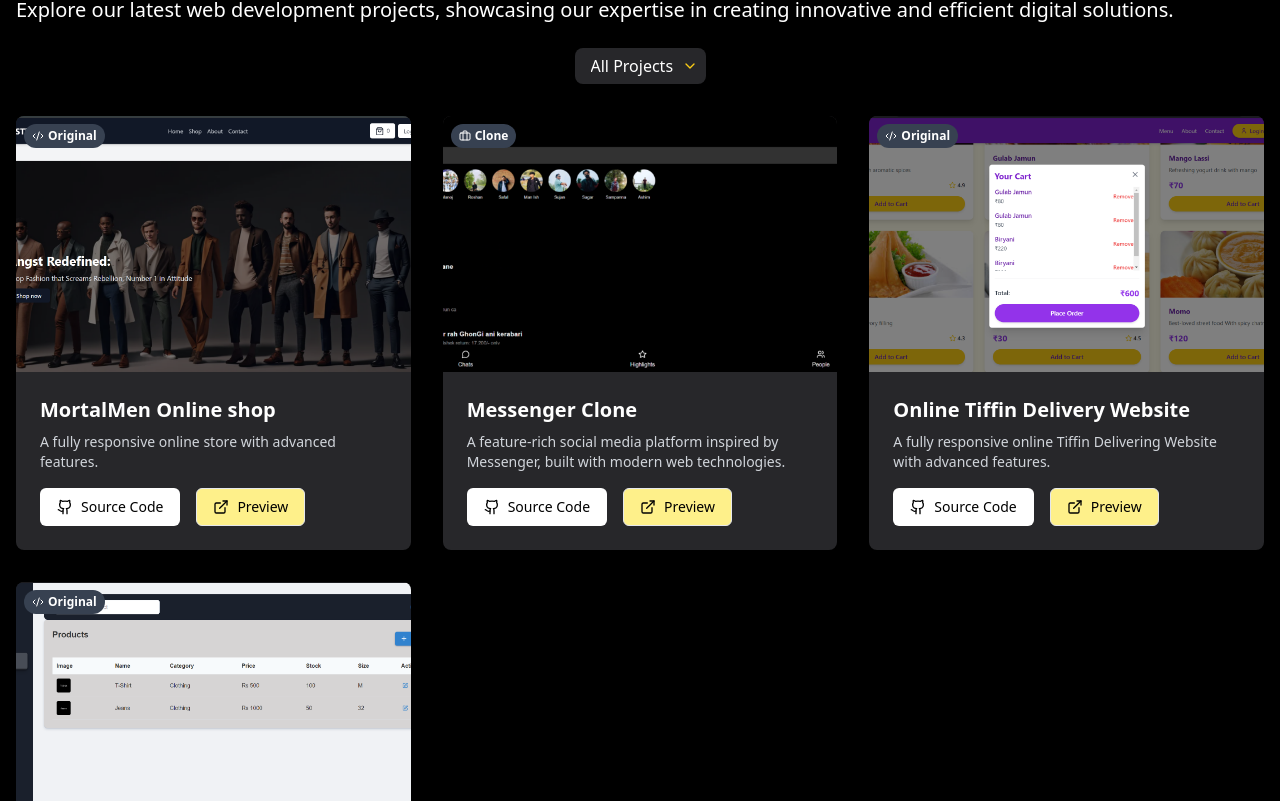
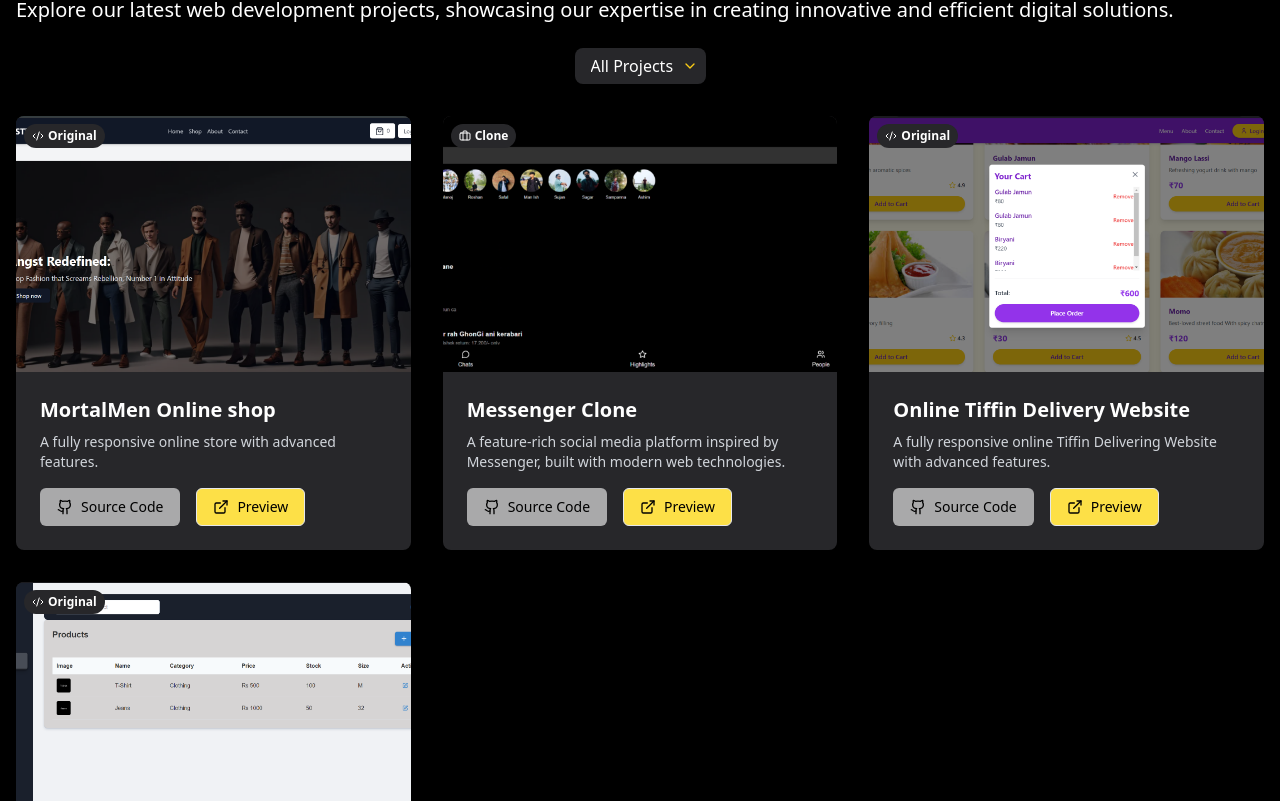
Before and after one commit to Seesonn/sisanwebsite, a React (Create React App) app: page / in a window 1280 px wide. Shown: the part 2219-3020 px from the top of the page. Built offline with nearby package versions, Linux system fonts and the light colour scheme.

Commit message:
Update port.js

```diff
--- a/src/port.js
+++ b/src/port.js
@@ -2168,7 +2168,7 @@ function ProjectCard({ project, theme }) {
           alt={`${project.title} - Image ${currentImageIndex + 1}`}
           className="absolute top-0 left-0 w-full h-full object-cover"
         />
-        <div className={`absolute top-2 left-2 px-2 py-1 rounded-full text-xs font-semibold flex items-center ${theme === 'dark' ? 'bg-gray-700 text-white' : 'bg-gray-200 text-black'}`}>
+        <div className={`absolute top-2 left-2 px-2 py-1 rounded-full text-xs font-semibold flex items-center ${theme === 'dark' ? 'bg-zinc-800 text-white' : 'bg-gray-200 text-black'}`}>
           {project.type === 'Original' && <Code2 className="mr-1 h-3 w-3" />}
           {project.type === 'Clone' && <Briefcase className="mr-1 h-3 w-3" />}
           {project.type}
@@ -2196,7 +2196,7 @@ function ProjectCard({ project, theme }) {
             href={project.githubUrl}
             target="_blank"
             rel="noopener noreferrer"
-            className={`flex items-center justify-center px-4 py-2 border border-transparent text-sm font-medium rounded-md text-black transition-colors duration-300 focus:outline-none focus:ring-2 focus:ring-offset-2 focus:ring-yellow-500 ${theme === 'dark' ? 'bg-white hover:bg-yellow-200 ' : 'bg-black/60 text-white hover:bg-black/80'}`}
+            className={`flex items-center justify-center px-4 py-2 border border-transparent text-sm font-medium rounded-md text-black transition-colors duration-300 focus:outline-none focus:ring-2 focus:ring-offset-2 focus:ring-yellow-500 ${theme === 'dark' ? 'bg-white/60 hover:bg-white/80 ' : 'bg-black/60 text-white hover:bg-black/80'}`}
           >
             <Github className="mr-2 h-4 w-4" />
             Source Code
@@ -2205,7 +2205,7 @@ function ProjectCard({ project, theme }) {
             href={project.linkedinUrl}
             target="_blank"
             rel="noopener noreferrer"
-            className={`flex items-center justify-center px-4 py-2 border text-sm font-medium rounded-md text-black transition-colors duration-300 focus:outline-none focus:ring-2 focus:ring-offset-2 focus:ring-yellow-500 ${theme === 'dark' ? 'bg-yellow-200 hover:bg-yellow-400' : 'bg-yellow-200 hover:bg-yellow-400'}`}
+            className={`flex items-center justify-center px-4 py-2 border text-sm font-medium rounded-md text-black transition-colors duration-300 focus:outline-none focus:ring-2 focus:ring-offset-2 focus:ring-yellow-500 ${theme === 'dark' ? 'bg-yellow-300 hover:bg-yellow-400' : 'bg-yellow-300 hover:bg-yellow-400'}`}
           >
             <ExternalLink className="mr-2 h-4 w-4" />
             Preview
```
